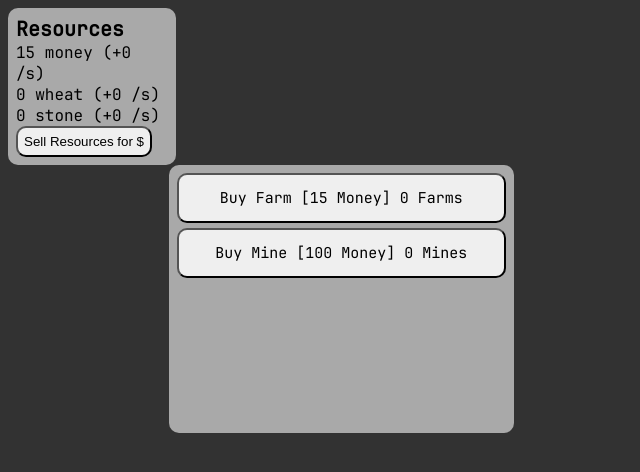
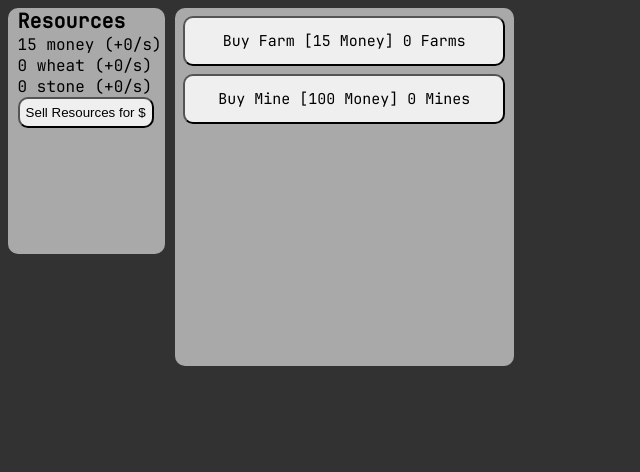
Before and after one commit to jadeify/Dynasty-Incremental, a plain HTML site: page index.html in a window 1280 px wide. Shown: the whole page, without its empty margins (0-640 px from the left). Drawn offline with Linux system fonts and the light colour scheme.

Commit message:
fixed some style issues when the window was very small
Signed-off-by: jadeify <william.a.ramming@gmail.com>

```diff
--- a/index.html
+++ b/index.html
@@ -8,15 +8,21 @@
         <body style="background-color:rgb(50,50,50)">
             <div class="sectionLeft">
                 <div class="resourcesContainer">
-                    <span style="font-weight:bold;font-size:20px">Resources</span><br>
-                    <span id="money">0</span> money (+<span id="moneyPS">0</span> /s)<br>
-                    <span id="wheat">0</span> wheat (+<span id="wheatPS">0</span> /s)<br>
-                    <span id="stone">0</span> stone (+<span id="stonePS">0</span> /s)<br>
-                    <button onclick="sellResources()" id="sellButton">Sell Resources for $</button>
+                    &nbsp<span style="font-weight:bold;font-size:20px">Resources</span><br>
+                    &nbsp<span id="money">0</span> money (+<span id="moneyPS">0</span>/s)<br>
+                    &nbsp<span id="wheat">0</span> wheat (+<span id="wheatPS">0</span>/s)<br>
+                    &nbsp<span id="stone">0</span> stone (+<span id="stonePS">0</span>/s)<br>
+                    &nbsp<button onclick="sellResources()" id="sellButton">Sell Resources for $</button>
+                    <br>
+                    <br>
+                    <br>
+                    <br>
+                    <br>
+                    <br>
+                    <br>
                 </div>
                 <div class="buildingsContainer">
-                    <button onclick="buyBuilding('farm')" class="buildings">Buy Farm [<span id="farmcost">15 Money</span>] <span id="farms">0 Farms</span></button>
-                    <br>
+                    <button onclick="buyBuilding('farm')" class="buildings" id="farm">Buy Farm [<span id="farmcost">15 Money</span>] <span id="farms">0 Farms</span></button>
                     <button onclick="buyBuilding('mine')" class="buildings">Buy Mine [<span id="minecost">100 Money</span>] <span id="mines">0 Mines</span></button>
                     <br>
                     <br>
--- a/main.js
+++ b/main.js
@@ -1,8 +1,9 @@
 let resources={money:15,wheat:0,stone:0}
 let previousResources={money:15,wheat:0,stone:0}
-let farm={amt:0,price:15,rate:0.1}
-let mine={amt:0,price:100,rate:0.1}
-let buildings={farm,mine}
+let buildings={
+    farm:{amt:0,price:15,rate:0.1},
+    mine:{amt:0,price:100,rate:0.1}
+}
 function buyBuilding(building){
     if(resources.money>=buildings[building].price){
         resources.money-=buildings[building].price;
--- a/styles.css
+++ b/styles.css
@@ -2,11 +2,6 @@
     font-family: 'JBMono';
     src: url("JetBrainsMono-Regular.ttf");
 }
-@font-face {
-    font-family: 'JBMono';
-    src: url("JetBrainsMono-Regular.ttf");
-}
-
 .sectionLeft{
     float:left;
     width:40%;
@@ -16,37 +11,38 @@
     width:50%;
 }
 .buildings{
-    float:right;
+    float:none;
     text-align: center;
     font-size:15px;
-    width:100%;
+    width:95%;
     height:50px;
     border-radius: 10px;
-    margin-bottom: 5px;
+    display: block;
+    margin:auto;
+    margin-bottom: 8px;
     font-family:"JBMono";
 
 }
 .buildingsContainer{
     background-color: darkgray;
     border-radius:10px;
-    padding:8px;
-    width:65%;
+    width:67%;
     float:right;
 }
 .resourcesContainer{
     background-color: darkgray;
-    width:30%;
-    padding:8px;
+    width:31%;
     border-radius: 10px;
     font-size:16px;
     text-align:left;
     float:left;
+    margin:auto;
     font-family:"JBMono";
-}
-#mps{
-    color: rgb(0,170,0);
 }
 #sellButton{
     padding:6px;
     border-radius: 10px;
 }
+#farm{
+    margin-top:8px;
+}
```
